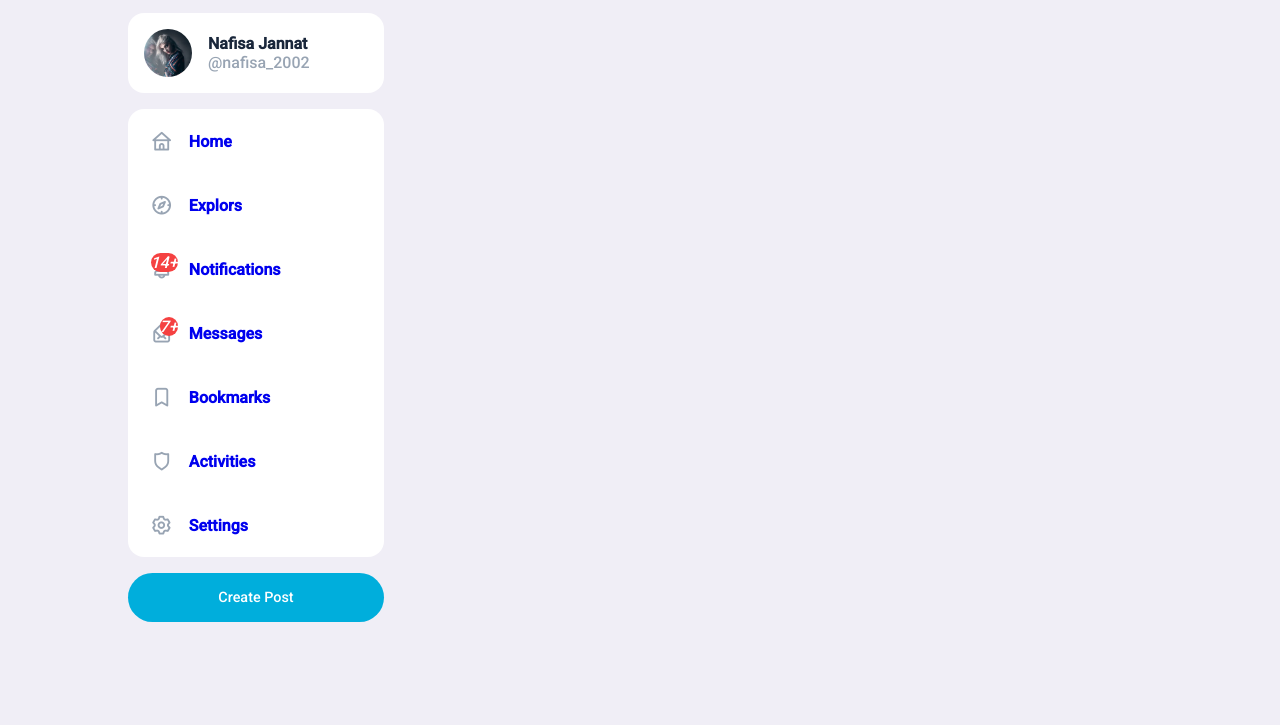
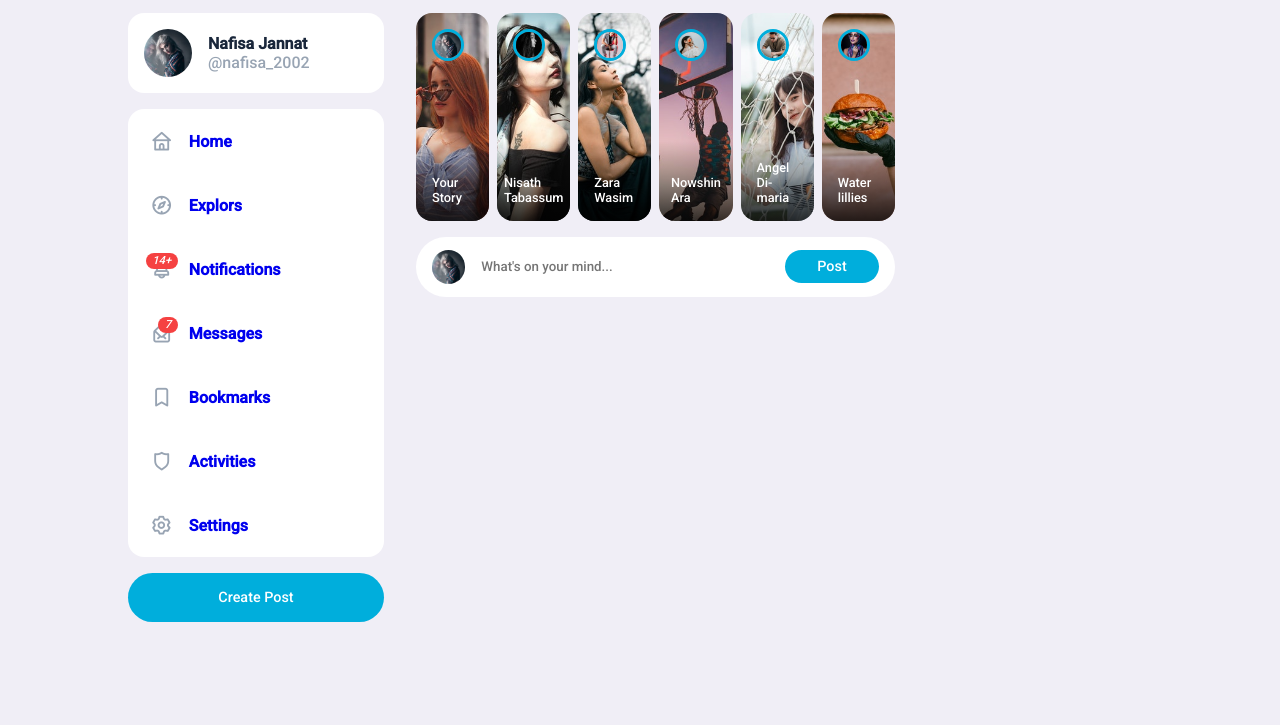
Before and after one commit to akhlasbingoni/chill-buddy-just-chill, a plain HTML site: page index.html in a window 1280 px wide. Shown: the part 75-800 px from the top of the page. Drawn offline with nearby package versions, Linux system fonts and the light colour scheme.

Commit message:
Create-post-done

```diff
--- a/css/style.css
+++ b/css/style.css
@@ -121,7 +121,7 @@ nav .container {
 nav .create{
   display: flex;
   align-items: center;
-  gap:1.5rem;
+  gap:1rem;
 }
 nav .create .btn{
   margin-right: 1.5rem;
@@ -163,28 +163,114 @@ main .container .left .profile-user{
   color: var(--color-gray);
 }
 .sidebar .menu-item i .notification-count{
-  font-size: 1rem;
-  width: 30px;
   background-color: var(--color-danger);
   color: var(--color-white);
-  border-radius: var(--border-radius);
+  font-size: 0.7rem;
+  width: fit-content;
   position: absolute;
   top:-0.2rem;
   right:-0.3rem;
+  border-radius: 1rem;
+  padding: 0.1rem 0.4rem;
 }
-.sidebar .menu-item i .notification-count{
-  font-size: 1rem;
-  width: fit-content;
-  background-color: var(--color-danger);
-  color: var(--color-white);
-  border-radius: var(--border-radius);
-  position: absolute;
-  top:-0.2rem;
-  right:-0.3rem;
-}
+
 .left .btn{
   width: 100%;
   margin-top: 1rem;
-  padding:1rem 0;
+  padding:1rem;
   text-align: center;
 }
+.middle .stories{
+  display: flex;
+  justify-content: space-between;
+  height:13rem;
+  gap: 0.5rem;
+}
+
+
+.middle .stories .story{
+  padding: var(--card-padding);
+  border-radius: var(--card-border-radius);
+  display: flex;
+  flex-direction: column;
+  align-items: center;
+  justify-content: space-between;
+  color: var(--color-white);
+  width: 100%;
+  font-size: 0.8rem;
+  overflow: hidden;
+  position: relative;
+}
+.middle .stories .story::before {
+  content: "";
+  display: block;
+  width: 100%;
+  height: 5rem;
+  position: absolute;
+  bottom: 0;
+  background-image: linear-gradient(transparent, rgba(0 0 0 / 0.8));
+}
+.middle .stories .story .name{
+  z-index: 2;
+}
+.middle .stories .story:nth-child(1) {
+  background-image: url(../images/story-1.jpg);
+  background-repeat: no-repeat;
+  background-position:  center;
+  background-size: cover;
+}
+.middle .stories .story:nth-child(2) {
+  background-image: url(../images/story-2.jpg);
+  background-repeat: no-repeat;
+  background-position:  center;
+  background-size: cover;
+}
+.middle .stories .story:nth-child(3) {
+  background-image: url(../images/story-3.jpg);
+  background-repeat: no-repeat;
+  background-position:  center;
+  background-size: cover;
+}
+.middle .stories .story:nth-child(4) {
+  background-image: url(../images/story-4.jpg);
+  background-repeat: no-repeat;
+  background-position:  center;
+  background-size: cover;
+}
+.middle .stories .story:nth-child(5) {
+  background-image: url(../images/story-5.jpg);
+  background-repeat: no-repeat;
+  background-position:  center;
+  background-size: cover;
+}
+.middle .stories .story:nth-child(6) {
+  background-image: url(../images/story-6.jpg);
+  background-repeat: no-repeat;
+  background-position:  center;
+  background-size: cover;
+}
+.story .profile-photo{
+  width: 2rem;
+  aspect-ratio: 1/1;
+  align-self: flex-start;
+  border: 3px solid var(--color-praimary)
+}
+.create-post{
+  width: 100%;
+  margin-top: 1rem;
+  display: flex;
+  justify-content: space-between;
+  align-items: center;
+  padding:0.4rem 1rem;
+  background-color: var(--color-white);
+  border-radius: var(--border-radius);
+}
+.create-post input[type="text"] {
+  font-family: inherit;
+  align-self: flex-start;
+  width: 100%;
+  padding:1rem;
+  background-color: transparent;
+  color: var(--color-dark)
+  margin-right: 1rem;
+}
--- a/index.html
+++ b/index.html
@@ -27,6 +27,7 @@
   <!-- ========Main Strted========== -->
   <main>
     <div class="container">
+
       <div class="left">
         <div class="profile-user">
           <div class="profile-photo">
@@ -55,7 +56,7 @@
           </a>
           <a href="#" class="menu-item">
             <span><i class="uil uil-envelope-open">
-              <small class="notification-count">7+</small>
+              <small class="notification-count">7</small>
             </i></span>
             <h4>Messages</h4>
           </a>
@@ -74,7 +75,60 @@
         </div>
         <label for="create-post" class="btn primary-btn">Create Post</label>
       </div>
-      <div class="middle"></div>
+
+      <div class="middle">
+       <div class="stories">
+        <div class="story">
+          <div class="profile-photo">
+            <img src="images/profile-1.jpg" alt="">
+          </div>
+          <p class="name">Your Story</p>
+        </div>
+
+        <div class="story">
+          <div class="profile-photo">
+            <img src="images/profile-2.jpg" alt="">
+          </div>
+          <p class="name">Nisath Tabassum</p>
+        </div>
+
+        <div class="story">
+          <div class="profile-photo">
+            <img src="images/profile-3.jpg" alt="">
+          </div>
+          <p class="name">Zara Wasim</p>
+        </div>
+
+        <div class="story">
+          <div class="profile-photo">
+            <img src="images/profile-4.jpg" alt="">
+          </div>
+          <p class="name">Nowshin Ara</p>
+        </div>
+
+        <div class="story">
+          <div class="profile-photo">
+            <img src="images/profile-5.jpg" alt="">
+          </div>
+          <p class="name">Angel Di-maria</p>
+        </div>
+        <div class="story">
+          <div class="profile-photo">
+            <img src="images/profile-6.jpg" alt="">
+          </div>
+          <p class="name">Water lillies</p>
+        </div>
+       </div>
+
+       <form class="create-post">
+          <div class="profile-photo">
+            <img src="images/profile-1.jpg" alt="">
+          </div>
+          <input type="text" placeholder="What's on your mind...">
+          <input type="submit" value="Post" class="btn primary-btn">
+       </form>
+      </div>
+
       <div class="right"></div>
     </div>
   </main>
```
